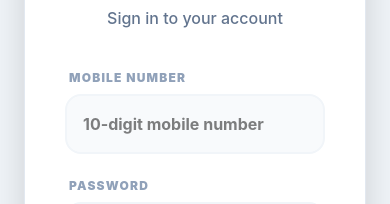
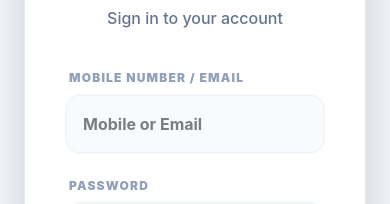
Before and after one commit to somasekhar944-create/homeo-era-neo, a React (Vite) app in the folder frontend/: page /login in a window 390 px wide. Shown: the part 278-482 px from the top of the page. Built offline with nearby package versions, Linux system fonts and the light colour scheme.

Commit message:
Update login label to allow Email and Mobile

```diff
--- a/frontend/src/pages/Auth/LoginPage.jsx
+++ b/frontend/src/pages/Auth/LoginPage.jsx
@@ -50,14 +50,14 @@ function LoginPage({ setUser }) {
 
         <form onSubmit={handleLogin} className="space-y-6">
           <div>
-            <label className="block text-xs font-black text-slate-400 uppercase tracking-widest mb-2 ml-1">Mobile Number</label>
+            <label className="block text-xs font-black text-slate-400 uppercase tracking-widest mb-2 ml-1">Mobile Number / Email</label>
             <input
               type="text"
               className="w-full bg-slate-50 border-2 border-slate-100 p-4 rounded-2xl font-bold focus:ring-4 focus:ring-indigo-100 focus:border-indigo-600 outline-none transition-all"
               value={phone}
-              onChange={(e) => setPhone(e.target.value.replace(/\D/g, '').slice(0, 10))}
+              onChange={(e) => setPhone(e.target.value)}
               required
-              placeholder="10-digit mobile number"
+              placeholder="Mobile or Email"
             />
           </div>
           <div>
```
